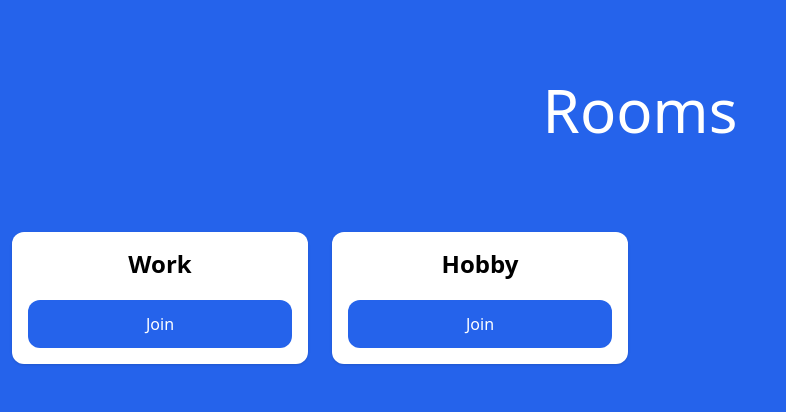
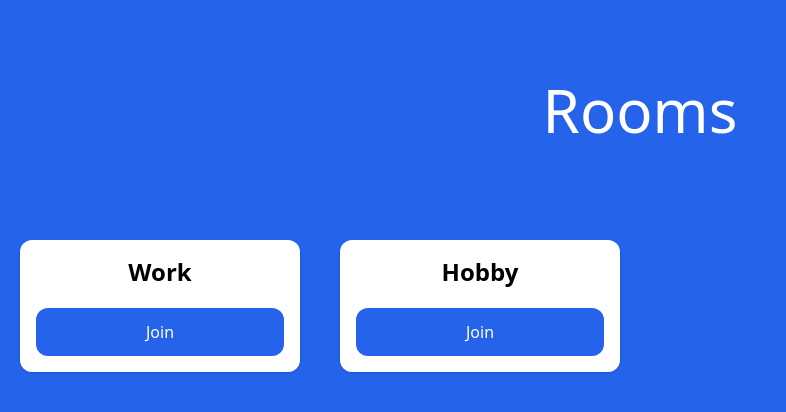
Before and after one commit to chiragdeep01/ChatApp, a Django app: page /rooms/ in a window 1280 px wide. Shown: the part 80-492 px from the top of the page, without its empty margins (0-786 px from the left). Run offline with Django 4.2, Linux system fonts and the light colour scheme; a user stored in the database is signed in; data comes from the database, SQL or seed files in the repository; both versions use the stored data as it was after the commit; some libraries are stand-ins or nearby versions.

Commit message:
rooms html file increased pading line 12

```diff
--- a/room/templates/room/rooms.html
+++ b/room/templates/room/rooms.html
@@ -9,7 +9,7 @@
 
 <div class="w-full flex flex-wrap items-center">
     {% for room in rooms %}
-        <div class="w-full lg:w-1/4 px-3 py-3">
+        <div class="w-1/4 px-5 py-5">
             <div class="p-4 bg-white shadow rounded-xl text-center">
                 <h2 class="mb-5 text-2xl font-semibold">{{ room.name }}</h2>
 
```
Also changed, not shown: db.sqlite3.
